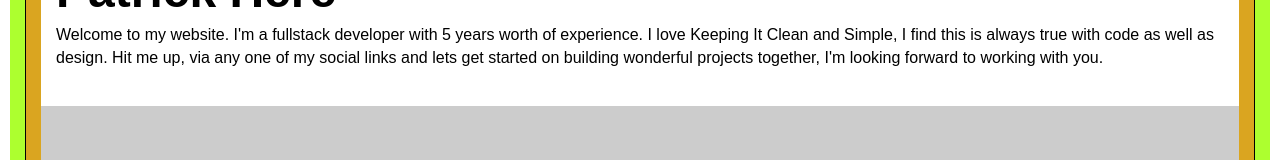
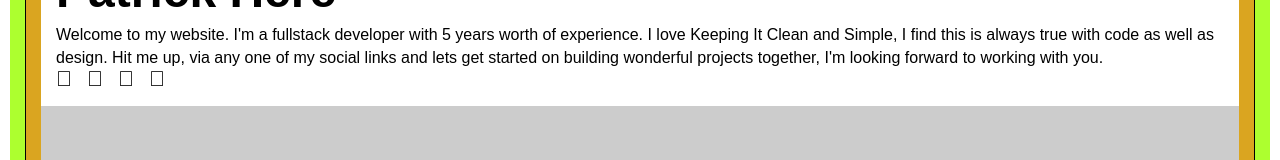
Before and after one commit to kemaakpala/mywebsite-admin, a React (Create React App) app: page / in a window 1280 px wide. Shown: the part 496-656 px from the top of the page. Built offline with nearby package versions, Linux system fonts and the light colour scheme.

Commit message:
added UI Button element

```diff
--- a/src/components/Contact/Contact.css
+++ b/src/components/Contact/Contact.css
@@ -47,6 +47,8 @@ ul{
 }
 
  */
+
+
 .Contact {
     height: 100%;
     display: grid;
--- a/src/components/Contact/Contact.js
+++ b/src/components/Contact/Contact.js
@@ -1,4 +1,5 @@
 import React from "react";
+import '../BreakPoints/BreakPoints.css'
 import "./Contact.css";
 const contact = (props) => (
     <div className="Contact">
--- a/src/components/Jumbotron/Jumbotron.js
+++ b/src/components/Jumbotron/Jumbotron.js
@@ -9,10 +9,10 @@ const jumbotron = () => (
                 <h1 className="Title1">Patrick Here</h1>
                 <p className="JumbotronDescription">Welcome to my website. I'm a fullstack developer with 5 years worth of experience. I love Keeping It Clean and Simple, I find this is always true with code as well as design. Hit me up, via any one of my social links and lets get started on building wonderful projects together, I'm looking forward to working with you.</p>
                 <ul className="SocialList">
-                    <li><i class="fa fa-linkedin  fa-lg"></i></li>
-                    <li><i class="fa fa-twitter  fa-lg"></i></li>
-                    <li><i class="fa fa-github  fa-lg"></i></li>
-                    <li><i class="fa fa-free-code-camp  fa-lg"></i></li>
+                    <li><i className="fab fa-linkedin  fa-lg"></i></li>
+                    <li><i className="fab fa-twitter  fa-lg"></i></li>
+                    <li><i className="fab fa-github  fa-lg"></i></li>
+                    <li><i className="fab fa-free-code-camp  fa-lg"></i></li>
                 </ul>
             </div>
             <img className="JumbotronImage" src={JumbotronImage} alt="imagename"/>
--- a/src/components/Menu/Menu.js
+++ b/src/components/Menu/Menu.js
@@ -1,6 +1,7 @@
 import React, {Fragment} from 'react'
 
 import './Menu.css'
+//import Button from'../UI/Button/Button'
 
 const menu = () => (
 
```
Also changed, not shown: src/components/BreakPoints/BreakPoints.css (added, +20 -0 lines), src/components/UI/Button/Button.css (added, +11 -0 lines), src/components/UI/Button/Button.js (added, +9 -0 lines), src/hoc/Layout/Layout.css (line endings or trailing spaces).
